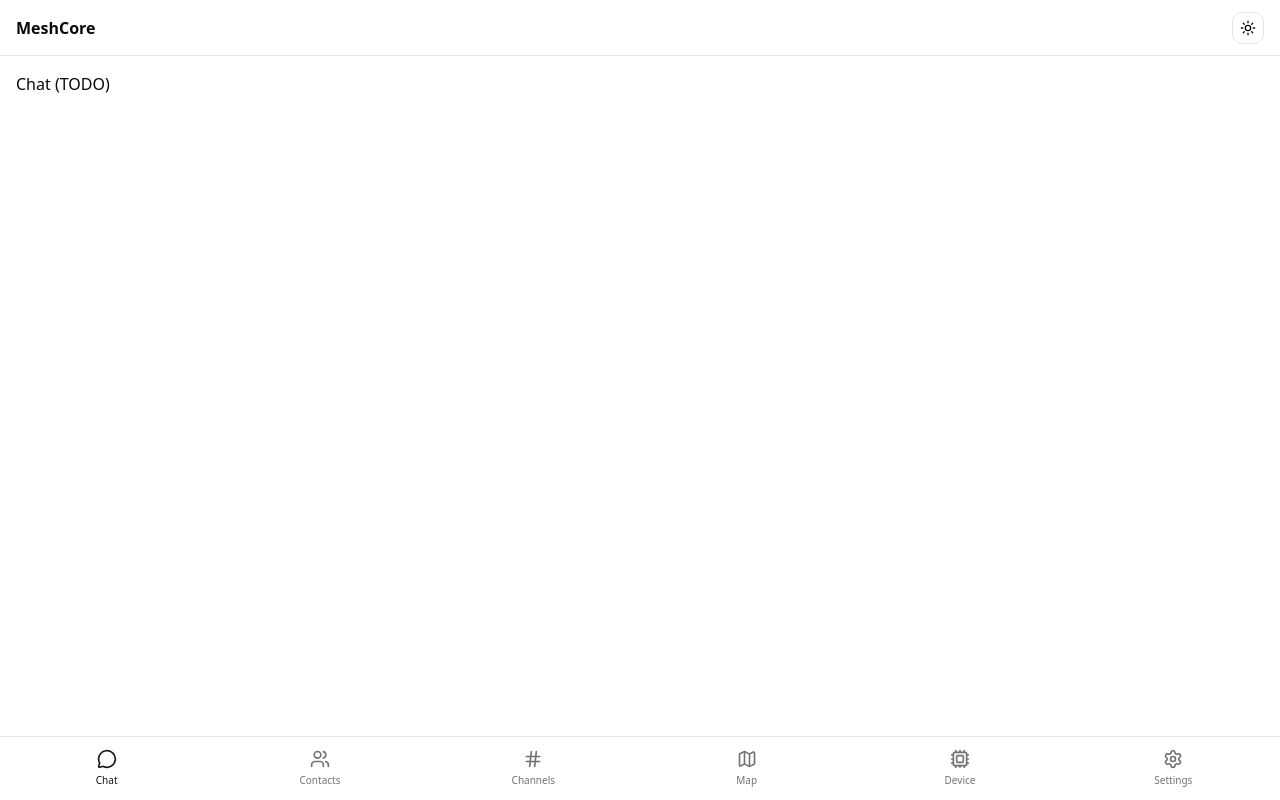
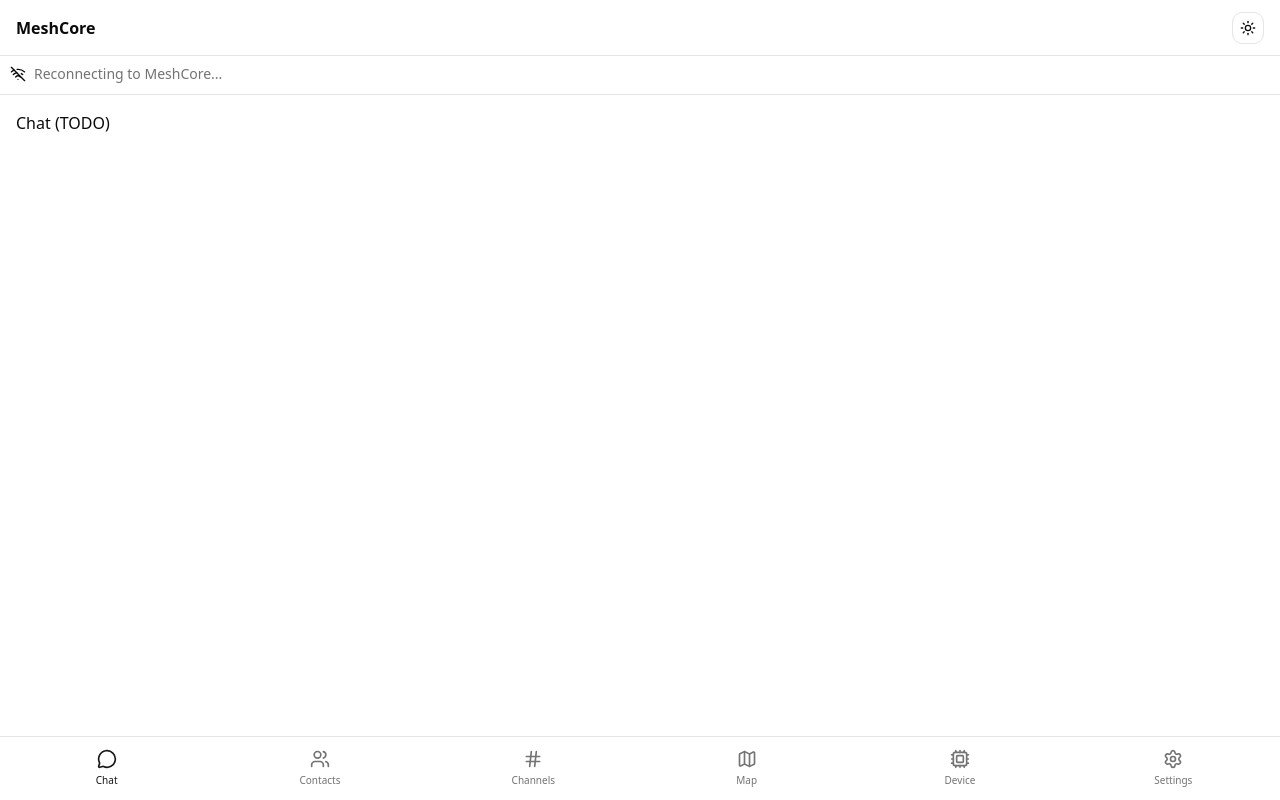
Before and after one commit to adradr/meshcore-webui, a React (Vite) app in the folder frontend/: page / in a window 1280 px wide. Built offline with nearby package versions, Linux system fonts and the light colour scheme; no server answers.

Commit message:
feat(frontend): useOnlineStatus + OfflineBanner alert

```diff
--- a/frontend/src/components/offline-banner.tsx
+++ b/frontend/src/components/offline-banner.tsx
@@ -1,4 +1,23 @@
-// Stub — full implementation in Phase 7.4
+import { WifiOff } from "lucide-react"
+import { useOnlineStatus } from "@/realtime/useOnlineStatus"
+import { useRealtime } from "@/realtime/WebSocketProvider"
+import { Alert, AlertDescription } from "@/components/ui/alert"
+
 export function OfflineBanner() {
-  return null
+  const online = useOnlineStatus()
+  const { status } = useRealtime()
+  const wsDown = status !== "open"
+
+  if (online && !wsDown) return null
+
+  const message = !online
+    ? "You are offline. Changes will sync when reconnected."
+    : "Reconnecting to MeshCore..."
+
+  return (
+    <Alert variant="default" className="rounded-none border-x-0 border-t-0">
+      <WifiOff className="h-4 w-4" />
+      <AlertDescription>{message}</AlertDescription>
+    </Alert>
+  )
 }
--- /dev/null
+++ b/frontend/src/realtime/useOnlineStatus.ts
@@ -0,0 +1,24 @@
+import { useEffect, useState } from "react"
+
+/**
+ * Track the browser's online/offline state via the standard `navigator.onLine`
+ * and the `online`/`offline` window events.
+ */
+export function useOnlineStatus(): boolean {
+  const [online, setOnline] = useState<boolean>(() =>
+    typeof navigator === "undefined" ? true : navigator.onLine,
+  )
+
+  useEffect(() => {
+    const onUp = () => setOnline(true)
+    const onDown = () => setOnline(false)
+    window.addEventListener("online", onUp)
+    window.addEventListener("offline", onDown)
+    return () => {
+      window.removeEventListener("online", onUp)
+      window.removeEventListener("offline", onDown)
+    }
+  }, [])
+
+  return online
+}
```
